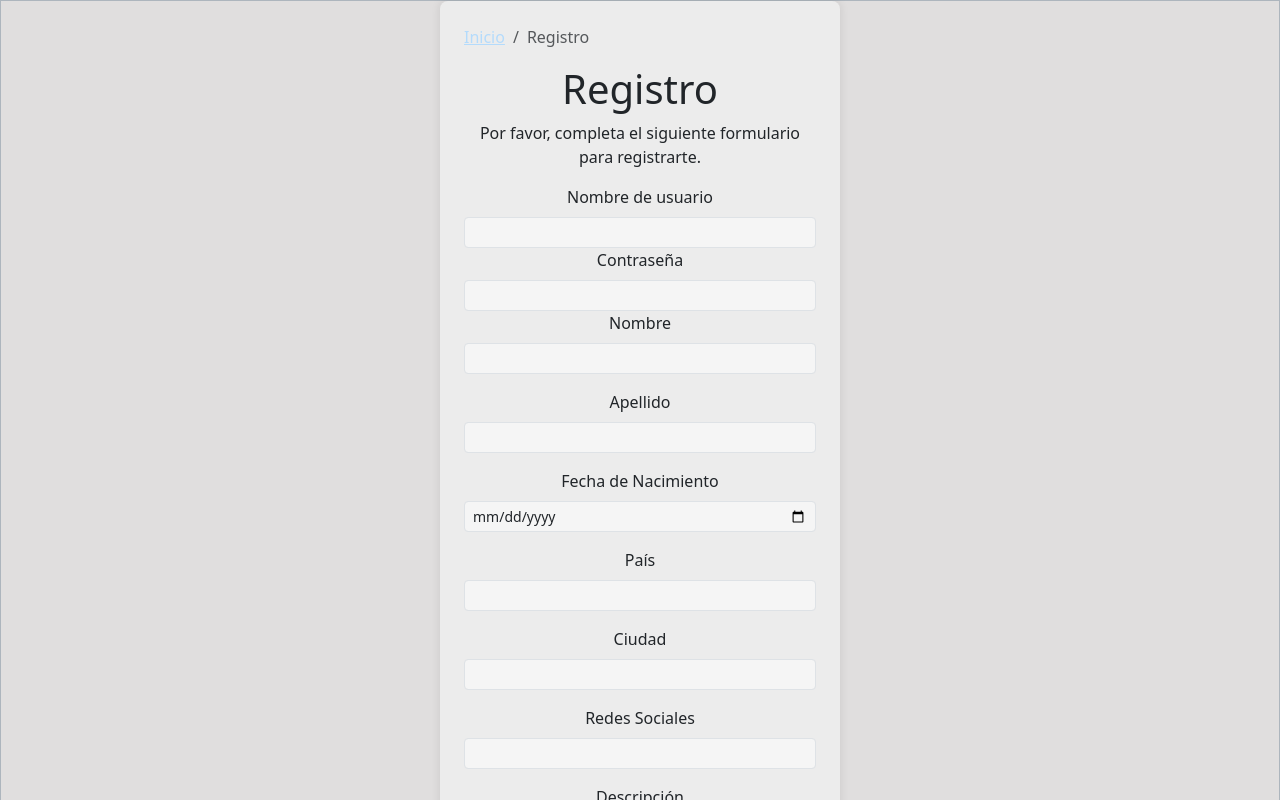
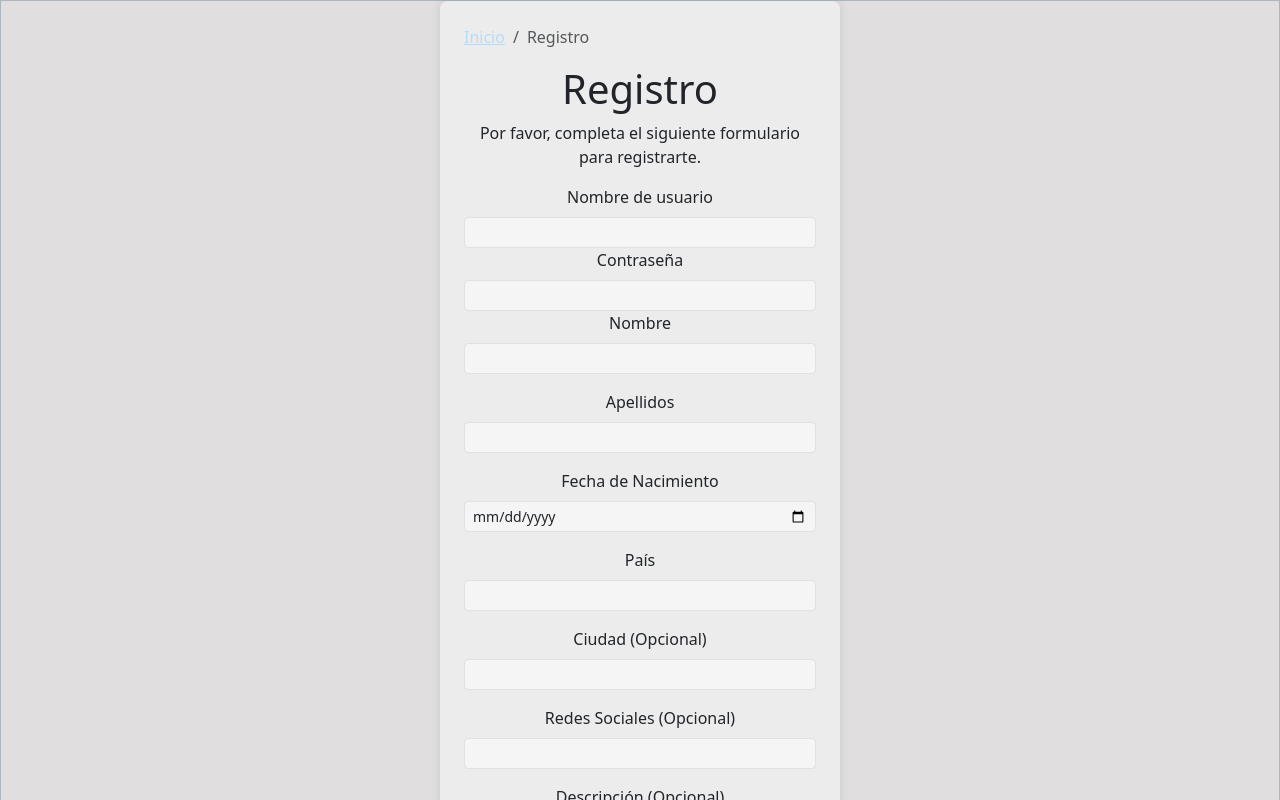
Before and after one commit to Croissanton/IU_Proyecto, a React (Create React App) app in the folder foro-mundo/: page /register in a window 1280 px wide. Shown: the top 800 px of the page. Built offline with nearby package versions, Linux system fonts and the light colour scheme.

Commit message:
Opcional y required added to signup

```diff
--- a/foro-mundo/src/Pages/SignUpPage.js
+++ b/foro-mundo/src/Pages/SignUpPage.js
@@ -45,34 +45,34 @@ function SignUpPage() {
           <p>Por favor, completa el siguiente formulario para registrarte.</p>
           <div className="mb-3">
             <label htmlFor="username" className="form-label">Nombre de usuario</label>
-            <input type="text" className="form-control form-control-sm" name="username" value={user.username} onChange={handleInputChange} required />
+            <input type="text" className="form-control form-control-sm" required name="username" value={user.username} onChange={handleInputChange} required />
             <label htmlFor="password" className="form-label">Contraseña</label>
-            <input type="password" className="form-control form-control-sm" name="password" value={user.password} onChange={handleInputChange} required />
+            <input type="password" className="form-control form-control-sm" required name="password" value={user.password} onChange={handleInputChange} required />
             <label htmlFor="name" className="form-label">Nombre</label>
-            <input type="text" className="form-control form-control-sm" name="name" value={user.name} onChange={handleInputChange} required />
+            <input type="text" className="form-control form-control-sm" required name="name" value={user.name} onChange={handleInputChange} required />
           </div>
           <div className="mb-3">
-            <label htmlFor="lastName" className="form-label">Apellido</label>
-            <input type="text" className="form-control form-control-sm" name="lastName" value={user.lastName} onChange={handleInputChange} required />
+            <label htmlFor="lastName" className="form-label">Apellidos</label>
+            <input type="text" className="form-control form-control-sm" required name="lastName" value={user.lastName} onChange={handleInputChange} required />
           </div>
           <div className="mb-3">
             <label htmlFor="birthDate" className="form-label">Fecha de Nacimiento</label>
-            <input type="date" className="form-control form-control-sm" name="birthDate" value={user.birthDate} onChange={handleInputChange} required />
+            <input type="date" className="form-control form-control-sm" required name="birthDate" value={user.birthDate} onChange={handleInputChange} required />
           </div>
           <div className="mb-3">
             <label htmlFor="country" className="form-label">País</label>
-            <input type="text" className="form-control form-control-sm" name="country" value={user.country} onChange={handleInputChange} required />
+            <input type="text" className="form-control form-control-sm" required name="country" value={user.country} onChange={handleInputChange} required />
           </div>
           <div className="mb-3">
-            <label htmlFor="city" className="form-label">Ciudad</label>
+            <label htmlFor="city" className="form-label">Ciudad (Opcional)</label>
             <input type="text" className="form-control form-control-sm" name="city" value={user.city} onChange={handleInputChange} required />
           </div>
           <div className="mb-3">
-            <label htmlFor="socialMedia" className="form-label">Redes Sociales</label>
+            <label htmlFor="socialMedia" className="form-label">Redes Sociales (Opcional)</label>
             <input type="text" className="form-control form-control-sm" name="socialMedia" value={user.socialMedia} onChange={handleInputChange} required />
           </div>
           <div className="mb-3">
-            <label htmlFor="description" className="form-label">Descripción</label>
+            <label htmlFor="description" className="form-label">Descripción (Opcional)</label>
             <textarea className="form-control form-control-sm" name="description" value={user.description} onChange={handleInputChange} required />
           </div>
           <button onClick={register} className="btn btn-primary text-secondary border border-secondary-subtle m-3">Registrarse</button>
```
